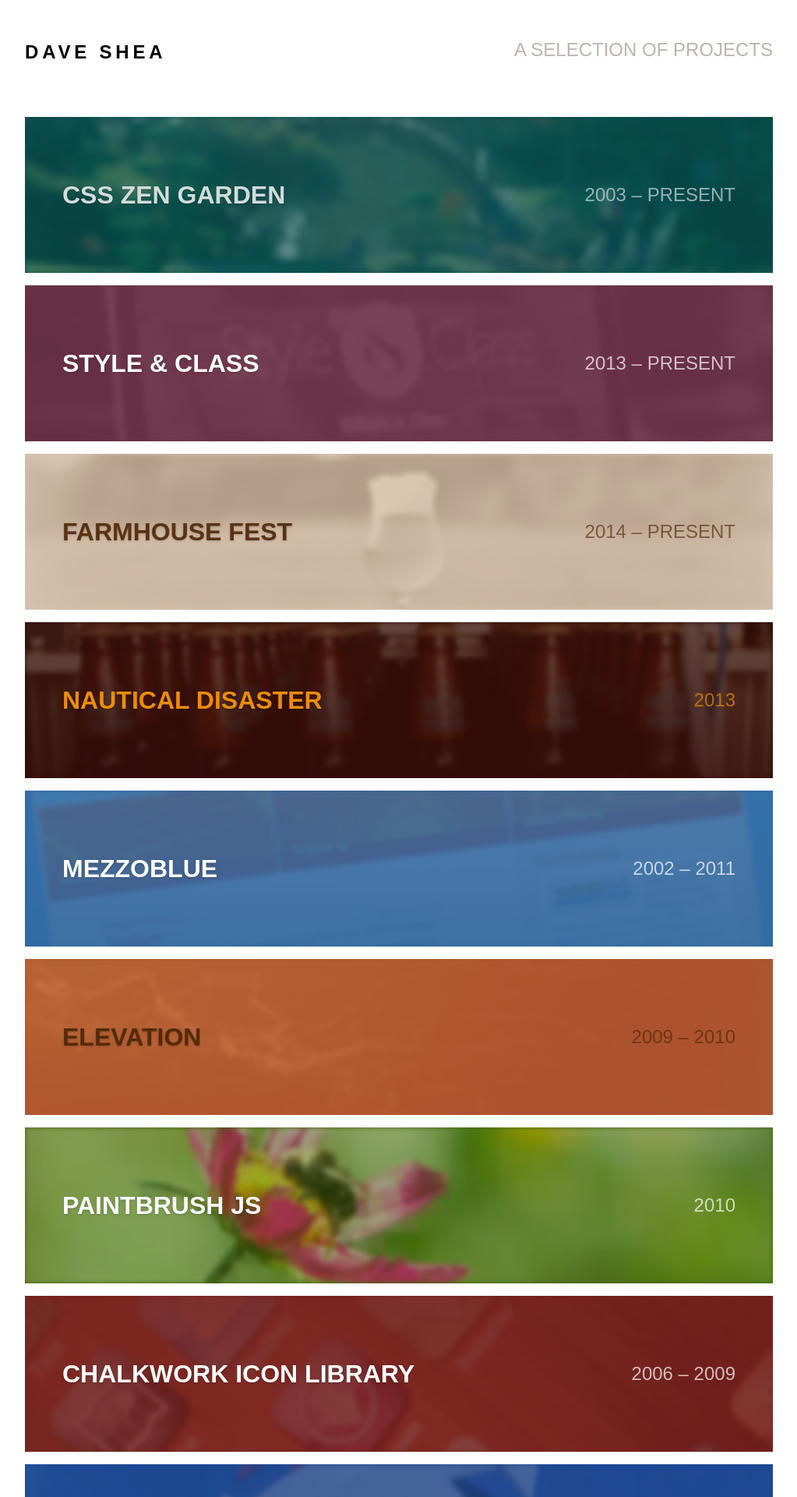
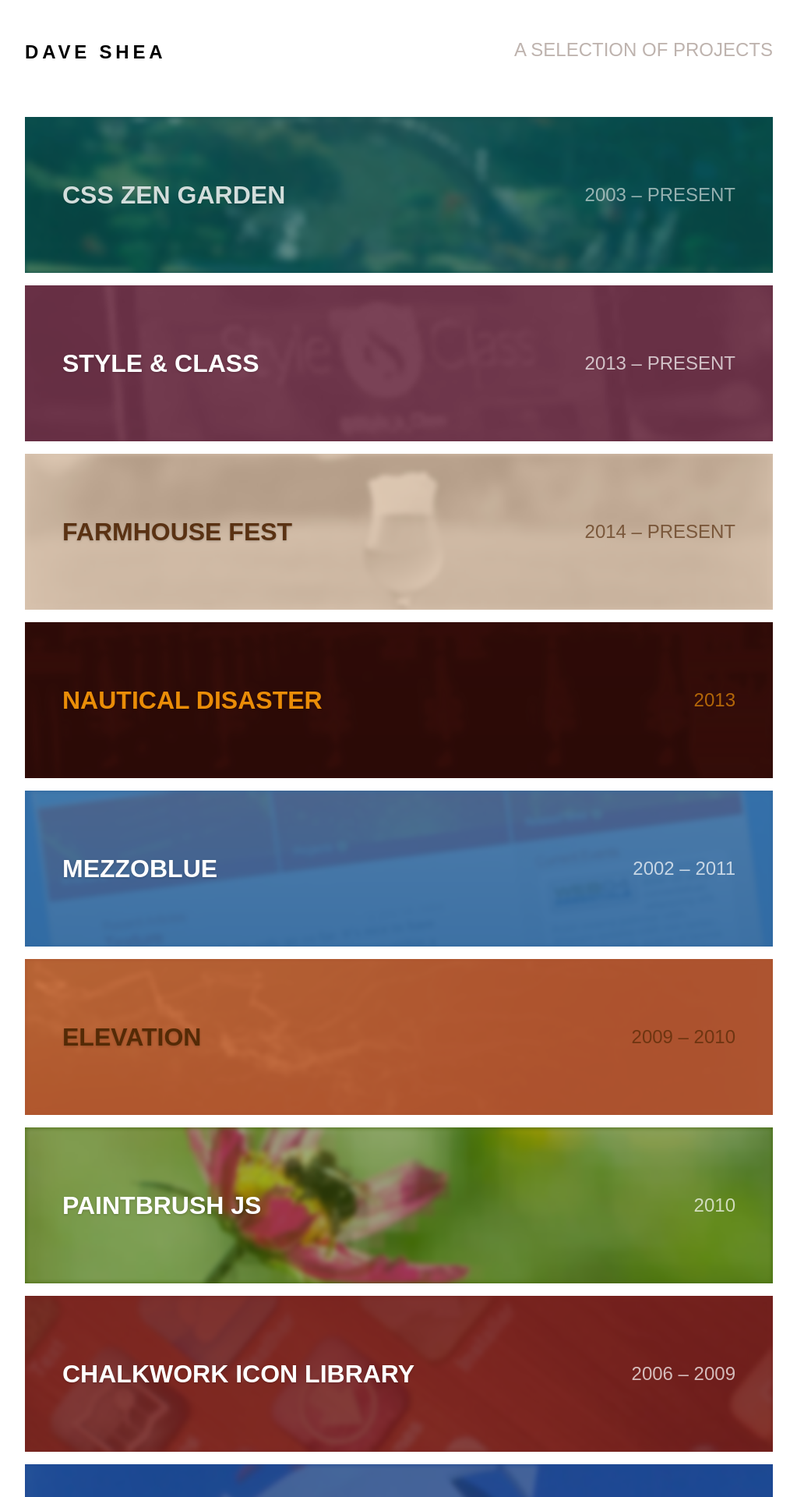
Before and after one commit to lindakovacs/daveshea.com, a Jekyll site: the page built from index.html, in a window 1280 px wide. Shown: the top 1920 px of the page at 78% size, without its empty margins (128-1151 px from the left). Built offline with Jekyll 4.4.1, drawn with Linux system fonts in a browser that asks for light colours.

Commit message:
Updating ND main image

```diff
--- a/_sass/_project-customization.scss
+++ b/_sass/_project-customization.scss
@@ -168,20 +168,11 @@ $ndBaseColour: #350d09;
     background-image:
         linear-gradient(
             to bottom,
-            rgba($ndBaseColour, 0.5) 0%,
-            rgba($ndBaseColour, 0.8) 100%
+            rgba($ndBaseColour, 0.4) 20%,
+            rgba($ndBaseColour, 0.2) 100%
         ),
-        url(/i/projects/nd/main4.min.jpg);
+        url(/i/projects/nd/main6.min.png);
     background-position: top center;
-}
-.page-project-nautical-disaster .project-header {
-    background-image:
-        linear-gradient(
-            to bottom,
-            rgba($ndBaseColour, 0.95) 20%,
-            rgba($ndBaseColour, 0.5) 100%
-        ),
-        url(/i/projects/nd/main4.min.jpg);
 }
 
 
```
Also changed, not shown: i/projects/nd/main5.min.jpg (added), i/projects/nd/main6.min.png (added), 4 other files.
